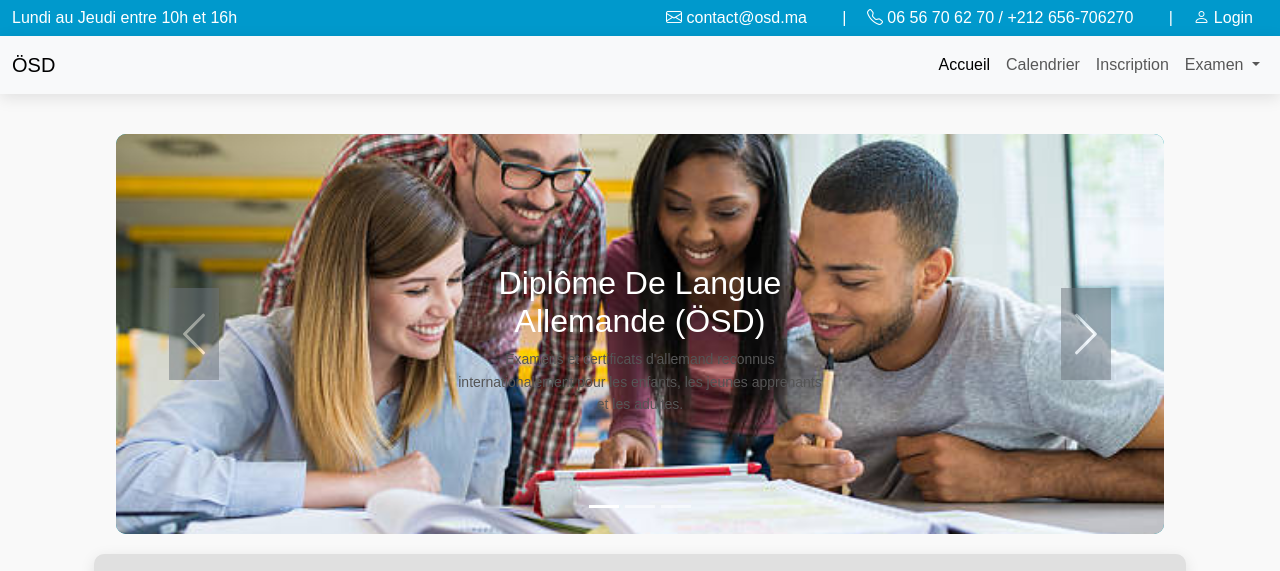
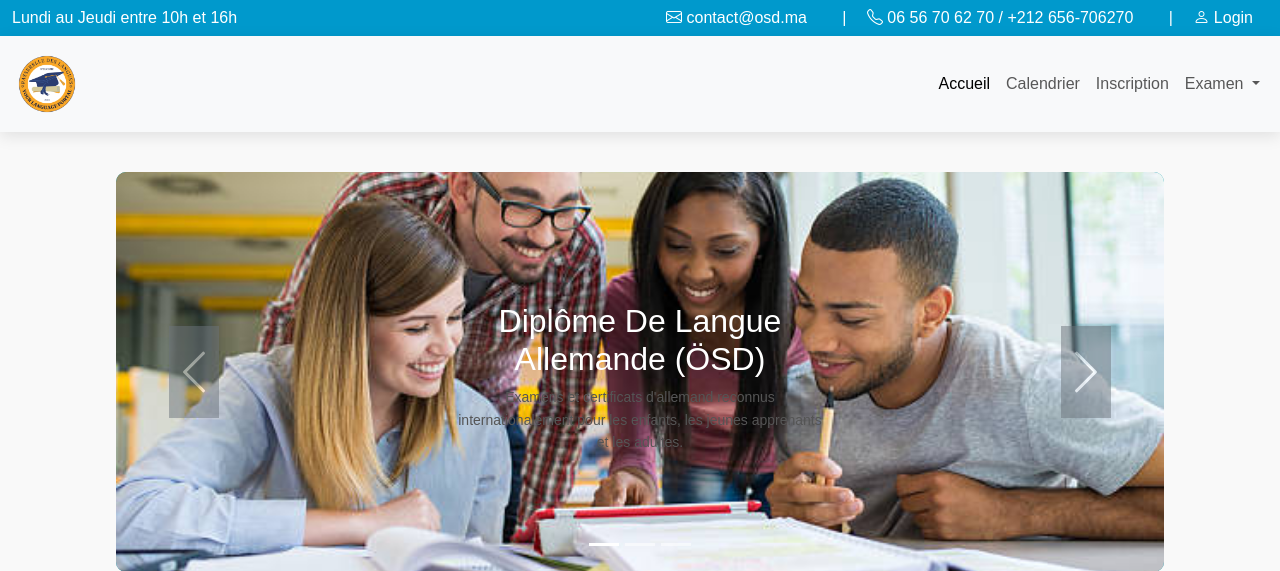
Before and after one commit to MohamedOuijjane/PlatformInscription, a CodeIgniter 4 app: the page made by app/Views/index.php in a window 1280 px wide. Shown: the top 571 px of the page. Run offline with PHP 8.4 and a stand-in for CodeIgniter, Linux system fonts and the light colour scheme; the template is opened without the code that fills it, so the values that code supplies are empty; some libraries are stand-ins or nearby versions.

Commit message:
ajouter logo

```diff
--- a/app/Views/layouts/mainlayouts.php
+++ b/app/Views/layouts/mainlayouts.php
@@ -104,7 +104,7 @@
                         <i class="bi bi-telephone"></i> 06 56 70 62 70 / +212 656-706270
                     </span>
                     <span class="mx-3 text-white">|</span>
-                    <a href="#" class="text-white">
+                    <a href="<?= base_url('/login') ?> " class="text-white">
                         <i class="bi bi-person"></i> Login
                     </a>
                 </div>
@@ -113,12 +113,14 @@
     <!-- Navbar -->
     <nav class="navbar navbar-expand-lg navbar-light bg-light">
     <div class="container-fluid">
-            <a class="navbar-brand" href="#">ÖSD</a>
+        <a class="navbar-brand" href="<?= base_url('/')?> ">
+            <img src="<?= base_url('images/logo.png') ?>" alt="Passerelle des langues" style="height: 70px;">
+        </a>
         <button class="navbar-toggler" type="button" data-bs-toggle="collapse" data-bs-target="#navbarNav" aria-controls="navbarNav" aria-expanded="false" aria-label="Toggle navigation">
             <span class="navbar-toggler-icon"></span>
         </button>
         <div class="collapse navbar-collapse" id="navbarNav">
-                <ul class="navbar-nav ms-auto"> <!-- Alignement des éléments de navigation à droite -->
+            <ul class="navbar-nav ms-auto">
                 <li class="nav-item">
                     <a class="nav-link active" aria-current="page" href="<?= base_url('/') ?>">Accueil</a>
                 </li>
@@ -126,7 +128,7 @@
                     <a class="nav-link" href="<?= base_url('/calendrie') ?>">Calendrier</a>
                 </li>
                 <li class="nav-item">
-                        <a class="nav-link"  href="<?= base_url('/inscription') ?>">Inscription</a>
+                    <a class="nav-link" href="<?= base_url('/inscription') ?>">Inscription</a>
                 </li>
                 <li class="nav-item dropdown">
                     <a class="nav-link dropdown-toggle" href="#" id="navbarDropdown" role="button" data-bs-toggle="dropdown" aria-expanded="false">
```
Also changed, not shown: public/images/logo.png. Lines whose indentation alone changed are shown as unchanged.
